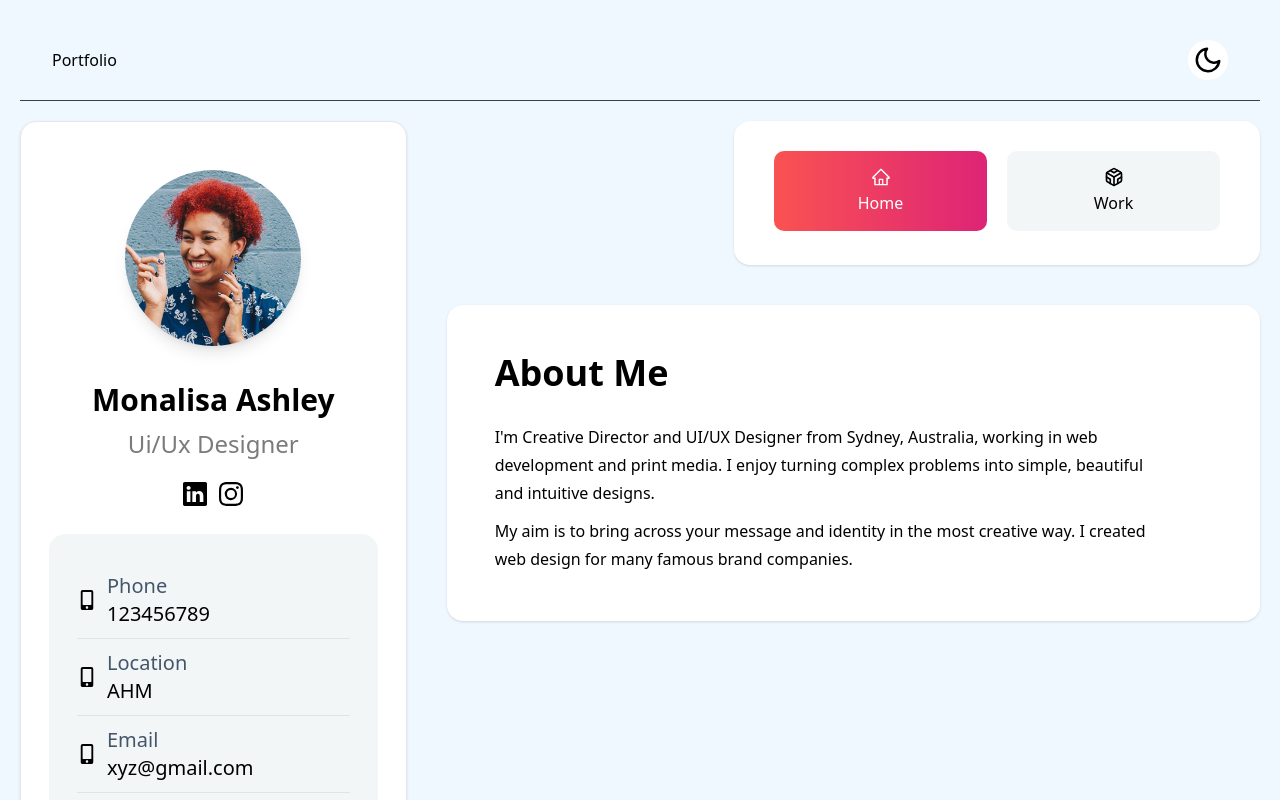
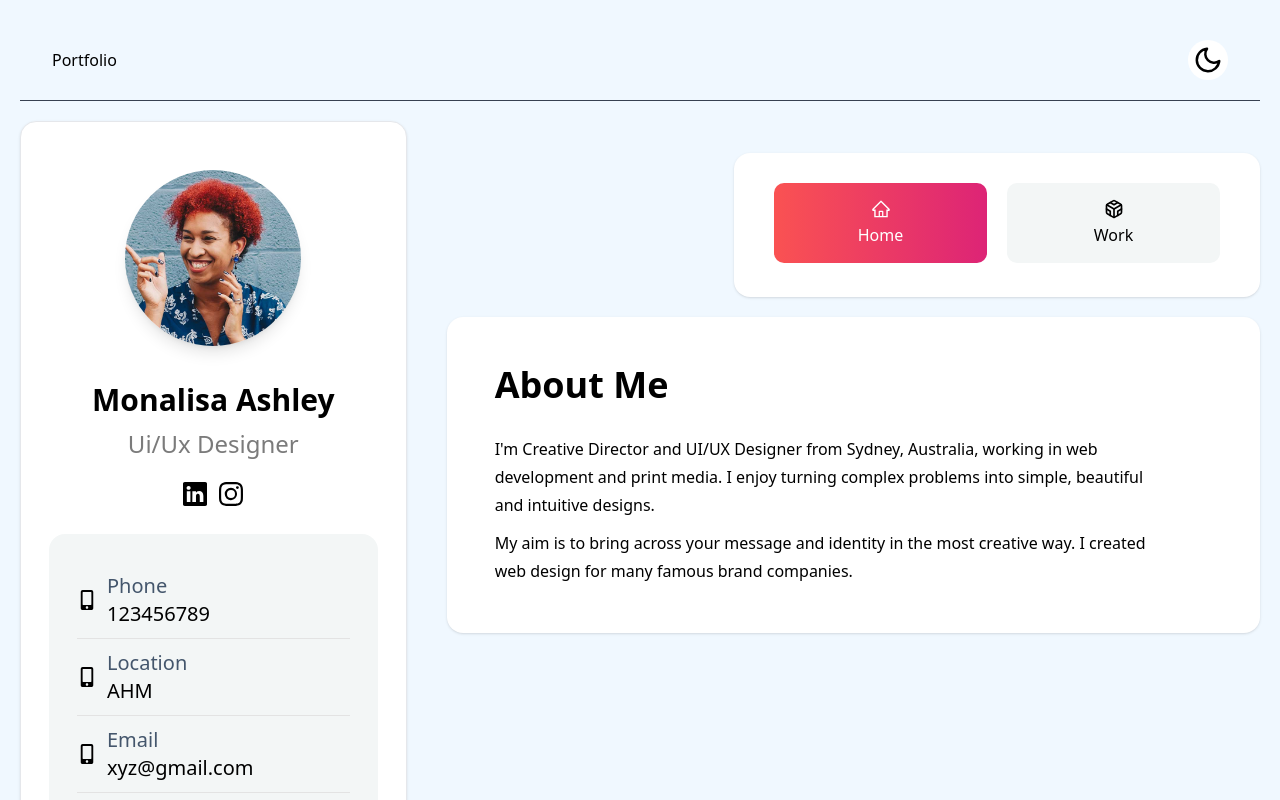
Before and after one commit to yash-pb/portfolio, a Vue app: page / in a window 1280 px wide. Shown: the top 800 px of the page. Built offline with nearby package versions, Linux system fonts and the light colour scheme.

Commit message:
small changes

```diff
--- a/src/components/Layout/MainLayout.vue
+++ b/src/components/Layout/MainLayout.vue
@@ -8,8 +8,8 @@
             <!-- <div> -->
             <ProfileCard :profile_data="data" />
             <!-- </div> -->
-            <div class="col-span-12 lg:col-span-8">
-                <div class="shadow lg:w-[526px] h-[144px] lg:block p-[30px] ml-auto mb-10 rounded-[16px] bg-white dark:bg-[#111111] ">
+            <div class="col-span-12 lg:col-span-8 mt-8">
+                <div class="shadow lg:w-[526px] h-[144px] lg:block p-[30px] ml-auto mb-5 rounded-[16px] bg-white dark:bg-[#111111] ">
                     <nav class="lg:block">
                         <ul class="flex">
                             <RouterLink to="/"
```
